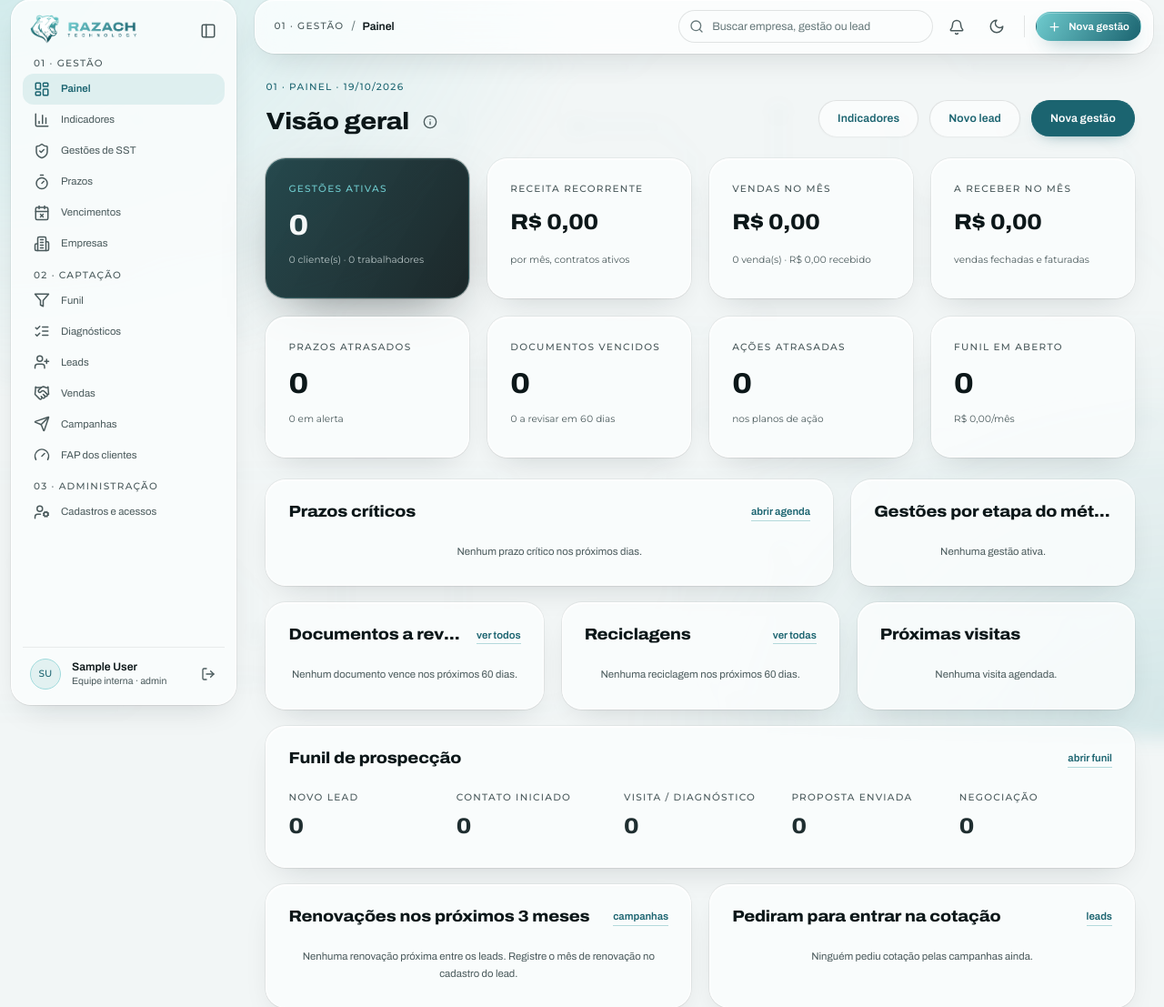
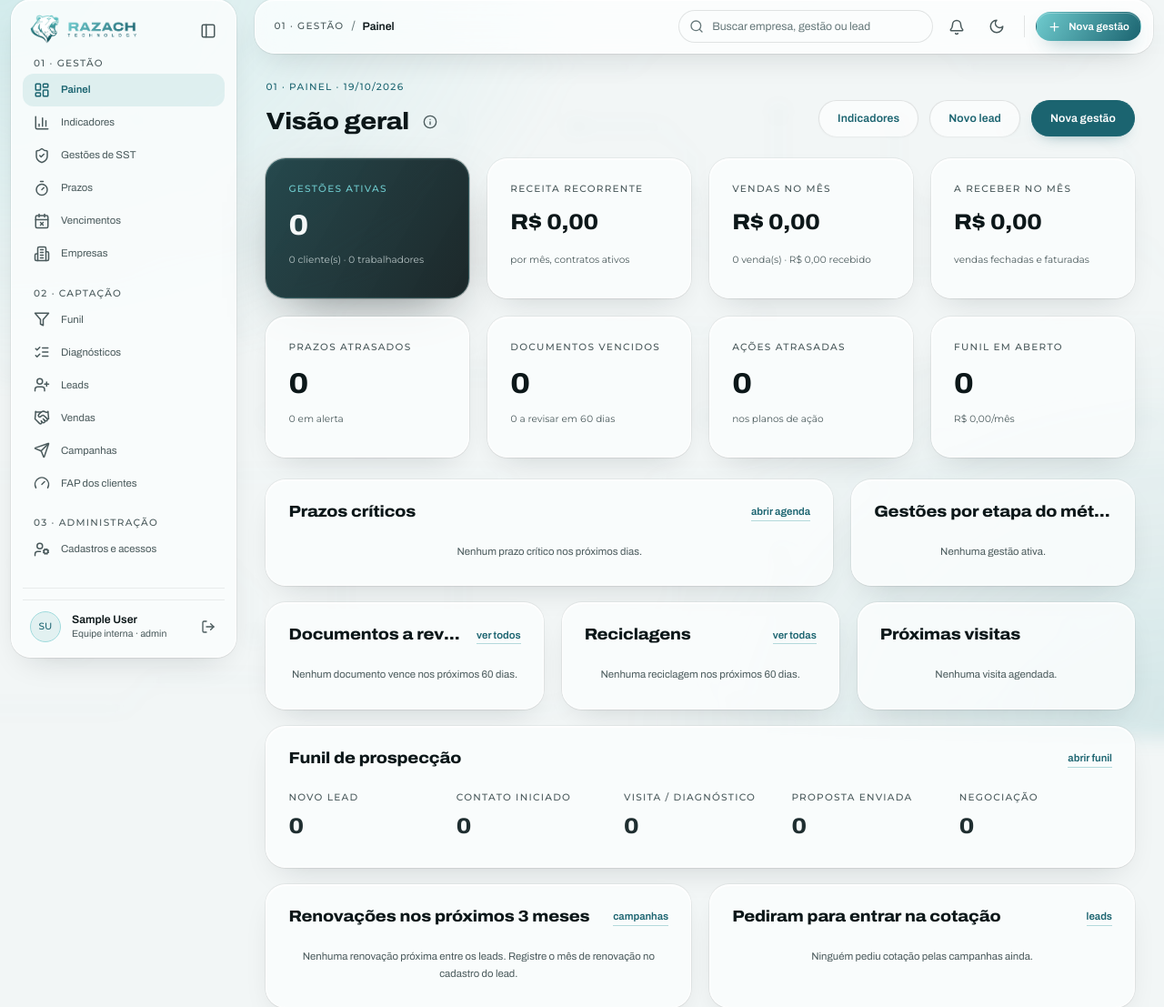
Before and after one commit to WendellLife/sst360, a Django app: page /painel/ in a window 1280 px wide. Shown: the part 13-1120 px from the top of the page at 91% size. Run offline with Django 5.2, Linux system fonts and the light colour scheme; the visitor is signed in with stand-in values (Sample User, id 1); data comes from the database, SQL or seed files in the repository; data that the repository does not hold is empty; some libraries are stand-ins or nearby versions.

Commit message:
feat(front): barra lateral do tamanho do menu, sem espaço em branco
A barra lateral passa a ter a altura dos itens: o rodapé (semana e pessoa)
vem logo depois do menu, separado por uma linha, sem a faixa vazia no meio.
Continua fixa ao rolar a página no computador; no celular rola junto.

Co-Authored-By: Claude Opus 5.5 <noreply@anthropic.com>
Claude-Session: https://claude.ai/code/session_01V9qJcFnoSECi6Z6aJu7A4P

```diff
--- a/static/css/sst360-razach.css
+++ b/static/css/sst360-razach.css
@@ -352,3 +352,13 @@ html.js .cabecalho .subtitulo { display: none; }
 .sb-user .av-lg { width: 34px; height: 34px; }
 @media (max-height: 820px) { .sb-week { display: none; } }
 @media (max-height: 700px) { .sb-link { height: 30px; } .sb-rolagem { gap: var(--space-2); } .rz-side .sb { gap: var(--space-3); } }
+
+/* Barra lateral do tamanho do conteúdo: sem faixa vazia entre o menu e o rodapé.
+   Continua fixa ao rolar; só rola por dentro se a janela for mais baixa que o menu. */
+@media (min-width: 900px) { .rz-side { align-self: flex-start; position: sticky; top: 0; } }
+.rz-side .sb { height: auto; min-height: 0; max-height: calc(100vh - 24px); max-height: calc(100dvh - 24px); }
+.sb-rolagem { flex: 0 1 auto; }
+.sb-foot { margin-top: var(--space-2); padding-top: var(--space-3); border-top: 1px solid var(--border-subtle); }
+.sb-link { height: 36px; }
+.sb-group + .sb-group { padding-top: var(--space-2); }
+@media (max-height: 760px) { .sb-link { height: 32px; } .sb-group + .sb-group { padding-top: 0; } }
```
